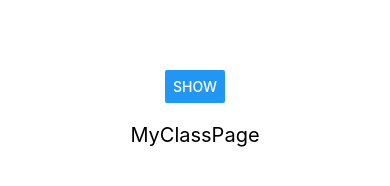
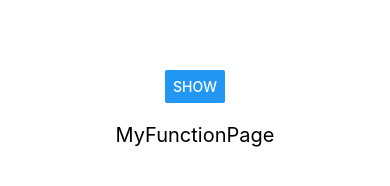
Before and after one commit to amalbashar/JoVision-react-native, a React Native app in the folder react_native_tasks/: screen / in a window 390 px wide. Both pictures are taken after a click on the button "SHOW". Shown: the part 314-500 px from the top of the page. Built offline with nearby package versions, Linux system fonts and the light colour scheme.

Commit message:
task 20 +21

```diff
--- a/react_native_tasks/App.tsx
+++ b/react_native_tasks/App.tsx
@@ -3,6 +3,8 @@ import Task16 from './Tasks/Task16';
 import Task17 from './Tasks/Task17';
 import Task18 from './Tasks/Task18';
 import Task19 from './Tasks/Task19';
+import Task20 from './Tasks/Task20';
+import Task21 from './Tasks/Task21';
 
 
 export default function App() {
@@ -10,7 +12,9 @@ export default function App() {
     // <Task16 />
     // <Task17/>
     // <Task18/>
-    <Task19/>
+    // <Task19/>
+    // <Task20/>
+    <Task21/>
 
   );
 }
--- /dev/null
+++ b/react_native_tasks/Components/Component21.js
@@ -0,0 +1,28 @@
+import React, { useEffect } from 'react';
+import { Text, View, StyleSheet } from 'react-native';
+
+const MyFunctionPage = () => {
+
+  useEffect(() => {
+    console.log('Loaded');
+
+    return () => {
+      console.log('Unloaded');
+    };
+  }, []);
+
+  return (
+    <View>
+      <Text style={styles.nameText}>MyFunctionPage</Text>
+    </View>
+  );
+};
+
+const styles = StyleSheet.create({
+  nameText: {
+    fontSize: 20,
+    marginTop: 20,
+  },
+});
+
+export default MyFunctionPage;
--- /dev/null
+++ b/react_native_tasks/Tasks/Task20.js
@@ -0,0 +1,27 @@
+import React, { useState } from 'react';
+import { Button, StyleSheet, View } from 'react-native';
+import MyClassPage from '../Components/Component20';
+
+const Task20 = () => {
+  const [isVisible, setIsVisible] = useState(false);
+
+  return (
+    <View style={styles.container}>
+      <Button
+        title="Show"
+        onPress={() => setIsVisible(prevState => !prevState)}
+      />
+      {isVisible && <MyClassPage />}
+    </View>
+  );
+};
+
+const styles = StyleSheet.create({
+  container: {
+    flex: 1,
+    justifyContent: 'center',
+    alignItems: 'center',
+  },
+});
+
+export default Task20;
--- /dev/null
+++ b/react_native_tasks/Tasks/Task21.js
@@ -0,0 +1,27 @@
+import React, { useState } from 'react';
+import { Button, StyleSheet, View } from 'react-native';
+import MyFunctionPage from '../Components/Component21';
+
+const Task21 = () => {
+  const [isVisible, setIsVisible] = useState(false);
+
+  return (
+    <View style={styles.container}>
+      <Button
+        title="Show"
+        onPress={() => setIsVisible(prevState => !prevState)}
+      />
+      {isVisible && <MyFunctionPage />}
+    </View>
+  );
+};
+
+const styles = StyleSheet.create({
+  container: {
+    flex: 1,
+    justifyContent: 'center',
+    alignItems: 'center',
+  },
+});
+
+export default Task21;
```
Also changed, not shown: react_native_tasks/Components/Component20.js (added, +30 -0 lines).
